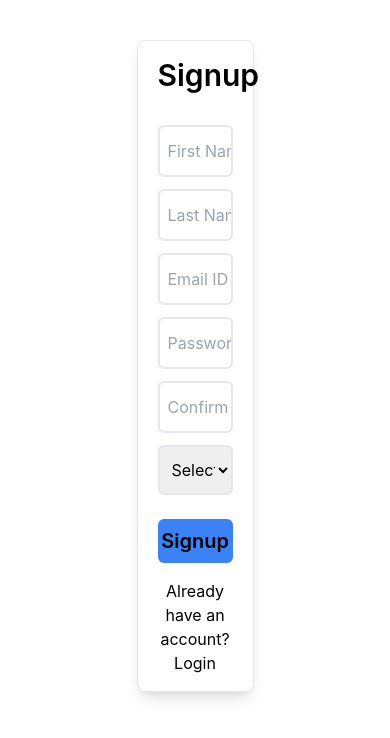
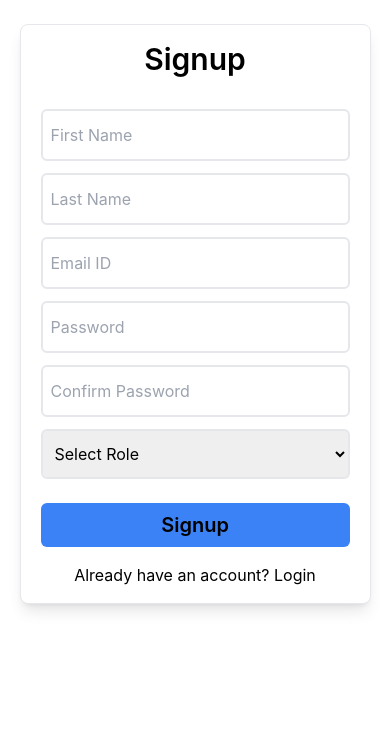
Before and after one commit to amitark7/React-Polling-App, a React (Create React App) app: page /signup in a window 390 px wide. Shown: the top 738 px of the page. Built offline with nearby package versions, Linux system fonts and the light colour scheme; the HTML template or start-up script is replaced by a standard one.

Commit message:
make responsive of signup form

```diff
--- a/src/pages/Signup.js
+++ b/src/pages/Signup.js
@@ -68,7 +68,7 @@ const Signup = () => {
           </div>
         </div>
       )}
-      <div className="border bg-white w-[30%] shadow-lg py-4 px-5 text-center rounded-lg mx-auto mt-10">
+      <div className="border bg-white w-[90%] sm:w-[50%] md:w-[40%] xl:w-[30%] 2xl:w-[25%] py-4 md:py-10 px-5 text-center rounded-lg mx-auto mt-6 xl:mt-10 shadow-lg">
         <h1 className="text-3xl font-semibold">Signup</h1>
         <form className="flex flex-col my-6 text-black text-left">
           <input
```
